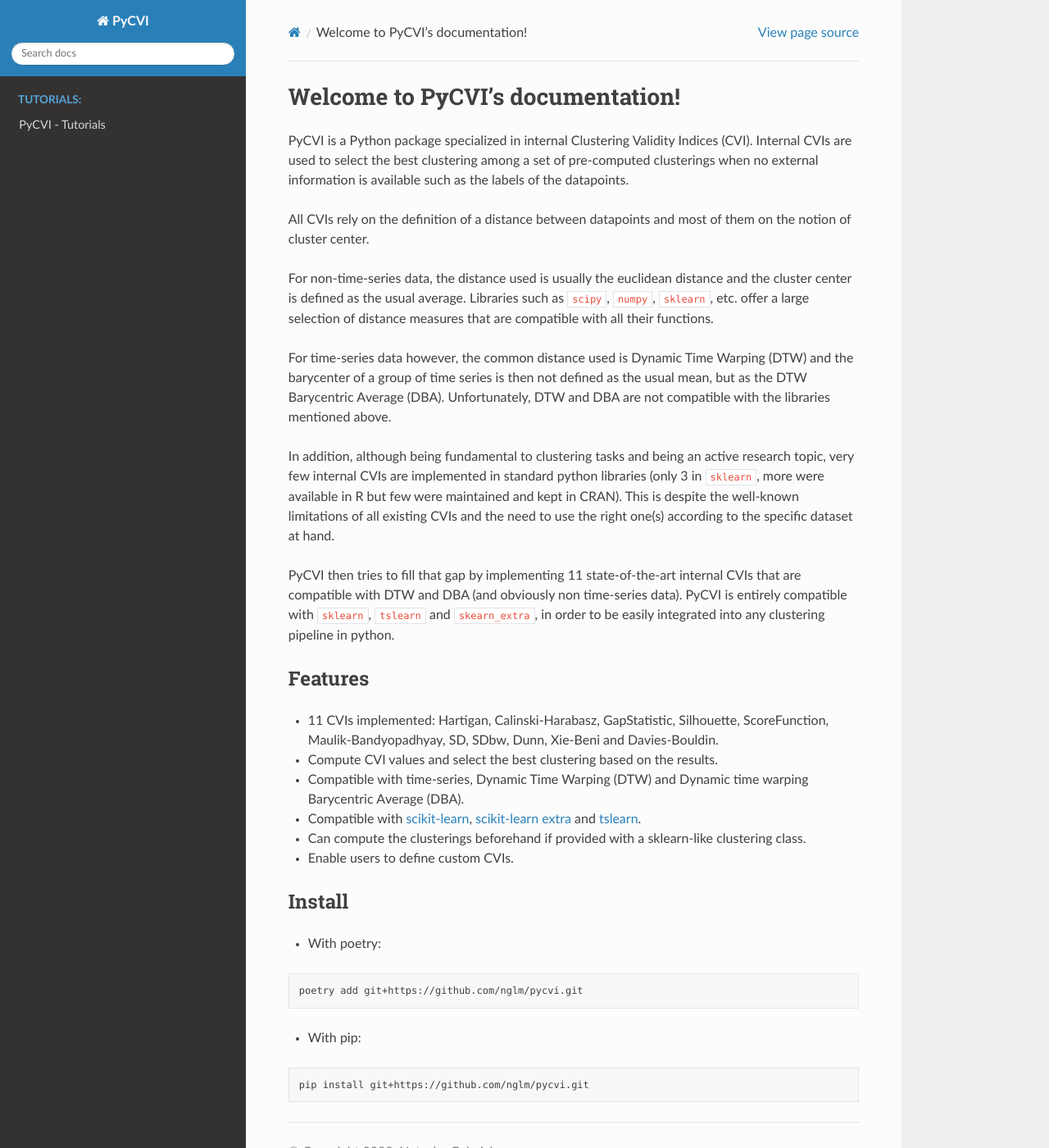
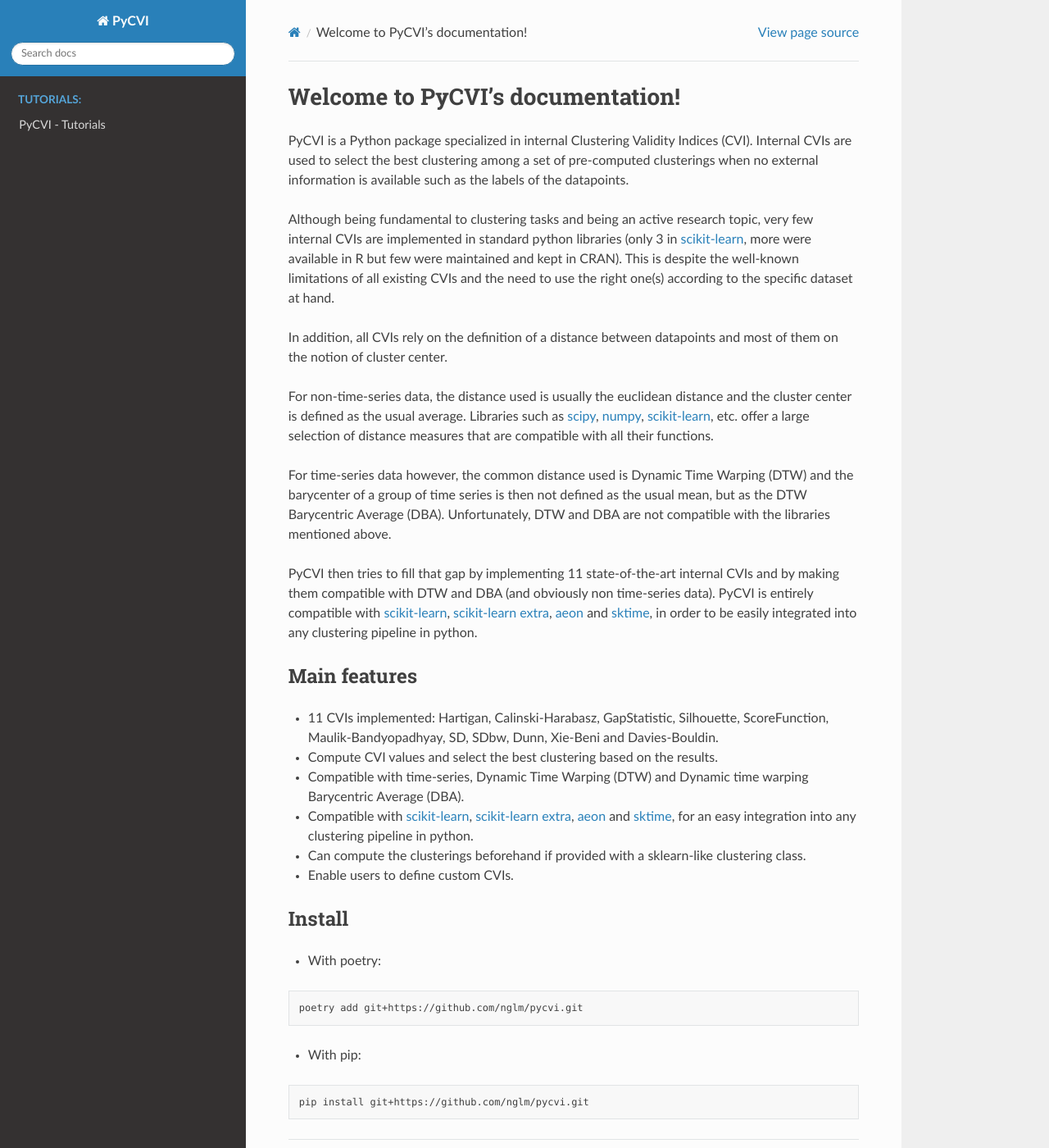
Before and after one commit to nglm/pycvi, a Sphinx documentation site: the page built from docs/md/welcome_top.md, in a window 1280 px wide and 1400 px high. Shown: the whole window at 82% size. Built offline with Sphinx 7.4.7 and the Read the Docs theme 2.0.0, drawn with Linux system fonts in a browser that asks for light colours.

Commit message:
longer intro pycvi in doc

```diff
--- a/docs/md/welcome_top.md
+++ b/docs/md/welcome_top.md
@@ -2,23 +2,22 @@
 
 PyCVI is a Python package specialized in internal Clustering Validity Indices (CVI). Internal CVIs are used to select the best clustering among a set of pre-computed clusterings when no external information is available such as the labels of the datapoints.
 
-All CVIs rely on the definition of a distance between datapoints and most of them on the notion of cluster center.
+Although being fundamental to clustering tasks and being an active research topic, very few internal CVIs are implemented in standard python libraries (only 3 in [scikit-learn](https://scikit-learn.org/stable/index.html), more were available in R but few were maintained and kept in CRAN). This is despite the well-known limitations of all existing CVIs and the need to use the right one(s) according to the specific dataset at hand.
 
-For non-time-series data, the distance used is usually the euclidean distance and the cluster center is defined as the usual average. Libraries such as `scipy`, `numpy`, `sklearn`, etc. offer a large selection of distance measures that are compatible with all their functions.
+In addition, all CVIs rely on the definition of a distance between datapoints and most of them on the notion of cluster center.
+
+For non-time-series data, the distance used is usually the euclidean distance and the cluster center is defined as the usual average. Libraries such as [scipy](https://docs.scipy.org/doc/scipy/index.html), [numpy](https://numpy.org/doc/stable/), [scikit-learn](https://scikit-learn.org/stable/index.html), etc. offer a large selection of distance measures that are compatible with all their functions.
 
 For time-series data however, the common distance used is Dynamic Time Warping (DTW) and the barycenter of a group of time series is then not defined as the usual mean, but as the DTW Barycentric Average (DBA). Unfortunately, DTW and DBA are not compatible with the libraries mentioned above.
 
-In addition, although being fundamental to clustering tasks and being an active research topic, very few internal CVIs are implemented in standard python libraries (only 3 in `sklearn`, more were available in R but few were maintained and kept in CRAN). This is despite the well-known limitations of all existing CVIs and the need to use the right one(s) according to the specific dataset at hand.
+PyCVI then tries to fill that gap by implementing 11 state-of-the-art internal CVIs and by making them compatible with DTW and DBA (and obviously non time-series data). PyCVI is entirely compatible with [scikit-learn](https://scikit-learn.org/stable/index.html), [scikit-learn extra](https://scikit-learn-extra.readthedocs.io/en/stable/), [aeon](https://www.aeon-toolkit.org/en/latest/index.html) and [sktime](https://www.sktime.net/en/stable/index.html), in order to be easily integrated into any clustering pipeline in python.
 
-PyCVI then tries to fill that gap by implementing 11 state-of-the-art internal CVIs that are compatible with DTW and DBA (and obviously non time-series data). PyCVI is entirely compatible with `sklearn`, `tslearn` and `skearn_extra`, in order to be easily integrated into any clustering pipeline in python.
-
-
-## Features
+## Main features
 
 - 11 CVIs implemented: Hartigan, Calinski-Harabasz, GapStatistic, Silhouette, ScoreFunction, Maulik-Bandyopadhyay, SD, SDbw, Dunn, Xie-Beni and Davies-Bouldin.
 - Compute CVI values and select the best clustering based on the results.
 - Compatible with time-series, Dynamic Time Warping (DTW) and Dynamic time warping Barycentric Average (DBA).
-- Compatible with [scikit-learn](https://scikit-learn.org/stable/index.html), [scikit-learn extra](https://scikit-learn-extra.readthedocs.io/en/stable/) and [tslearn](https://tslearn.readthedocs.io).
+- Compatible with [scikit-learn](https://scikit-learn.org/stable/index.html), [scikit-learn extra](https://scikit-learn-extra.readthedocs.io/en/stable/), [aeon](https://www.aeon-toolkit.org/en/latest/index.html) and [sktime](https://www.sktime.net/en/stable/index.html), for an easy integration into any clustering pipeline in python.
 - Can compute the clusterings beforehand if provided with a sklearn-like clustering class.
 - Enable users to define custom CVIs.
 
```
